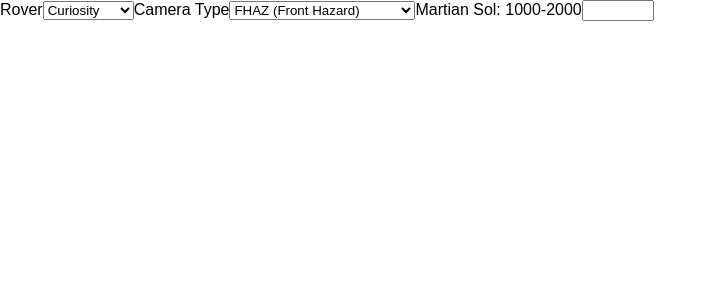
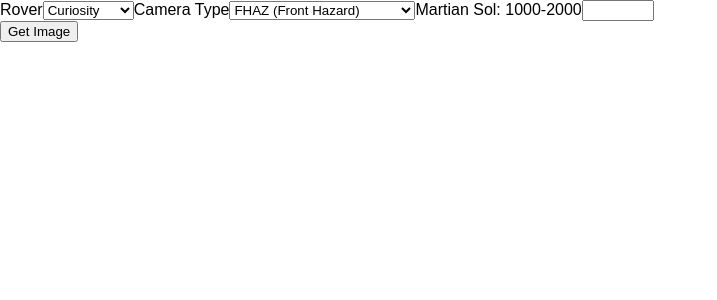
Before and after one commit to cayates/mars-rover-application, a React (Create React App) app: page / in a window 1280 px wide. Shown: the top 300 px of the page, without its empty margins (0-717 px from the left). Built offline with nearby package versions, Linux system fonts and the light colour scheme; no server answers.

Commit message:
added getimage button

```diff
--- a/src/components/App.js
+++ b/src/components/App.js
@@ -17,14 +17,26 @@ class App extends Component {
       }
   }
 
-  _handleChange = (event) => {
-    this.setState({pilot: event.target.value})
-}
+  handleRoverChange = (event) => {
+    this.setState({rover: this.state.rover})
+  }
 
-  _handleSubmit = (event) => {
-    event.preventDefault()
-    this.props.nameChange(this.state.pilot)
-}
+  handleCameraChange = (event) => {
+    this.setState({camera: this.state.camera})
+  }
+
+  handleSolChange = (event) => {
+    this.setState({sol: this.state.sol})
+  }
+
+//   _handleChange = (event) => {
+//     this.setState({pilot: event.target.value})
+// }
+
+//   _handleSubmit = (event) => {
+//     event.preventDefault()
+//     this.props.nameChange(this.state.pilot)
+// }
 
   populatePictures = () =>{
     getPictures().then((response)=>{
@@ -41,7 +53,10 @@ class App extends Component {
   render() {
     return (
       <div>
-        <GetImageForm />
+        <GetImageForm
+
+
+        />
       </div>
     );
   }
--- a/src/components/GetImageButton.js
+++ b/src/components/GetImageButton.js
@@ -1,3 +1,17 @@
 // // GetImageButton should be a functional stateless component.
 
 // It should return a <button> and receive props. It should fire the fetchRoverImage function when clicked and return the images if there were any from that day.
+
+import React, {Component} from 'react';
+
+export default class GetImageButton extends Component{
+
+
+    render(){
+        return(
+            <div>
+                <button>Get Image</button>
+            </div>
+        )
+    }
+}
--- a/src/components/GetImageForm.js
+++ b/src/components/GetImageForm.js
@@ -1,4 +1,6 @@
 import React, {Component} from 'react';
+
+import GetImageButton from './GetImageButton';
 
 export default class GetImageForm extends Component{
 
@@ -6,6 +8,7 @@ export default class GetImageForm extends Component{
 
     render(){
         return(
+        <div>
             <form className = "roverSearchBar">
             <label htmlFor="rover">Rover</label>
             <select id="rover">
@@ -22,6 +25,8 @@ export default class GetImageForm extends Component{
             <label htmlFor="sol">Martian Sol: 1000-2000</label>
             <input type="number" max="2000" min="1000"/>
             </form>
+            <GetImageButton />
+        </div>
         )
     }
 }
```
